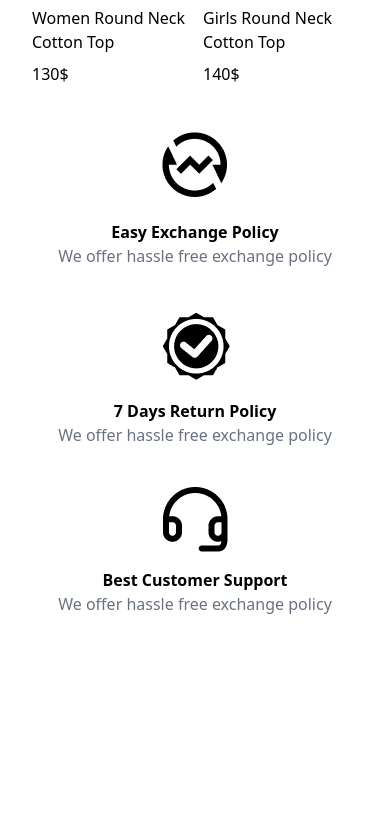
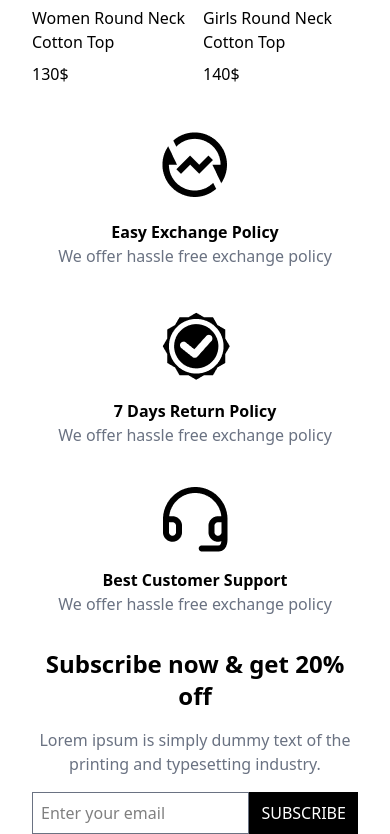
Before and after one commit to SalahHubb/forever-ecommerce, a React (Vite) app in the folder client/: page / in a window 390 px wide. Shown: the part 3181-4015 px from the top of the page. Before the commit the page ends 3797 px from the top, so only its background shows below. Built offline with nearby package versions, Linux system fonts and the light colour scheme.

Commit message:
Add a responsive a news letter section

```diff
--- /dev/null
+++ b/client/src/components/NewsLetter.jsx
@@ -0,0 +1,29 @@
+import React from "react";
+
+const NewsLetter = () => {
+  return (
+    <div className="flex justify-center mt-8">
+      <div className="flex flex-col space-y-4 items-center">
+        <div className="text-2xl font-bold text-center">
+          Subscribe now & get 20% off
+        </div>
+        <p className="text-center text-gray-500">
+          Lorem ipsum is simply dummy text of the printing and typesetting
+          industry.
+        </p>
+        <form className="self-stretch">
+          <input
+            type="email"
+            placeholder="Enter your email"
+            className="border-1 p-2 border-gray-500 w-2/3"
+          />
+          <button className="bg-black text-white text-center h-1/1 w-1/3">
+            SUBSCRIBE
+          </button>
+        </form>
+      </div>
+    </div>
+  );
+};
+
+export default NewsLetter;
--- a/client/src/pages/Home.jsx
+++ b/client/src/pages/Home.jsx
@@ -1,10 +1,8 @@
-import React from "react";
-import { products } from "../assets/frontend_assets/assets";
-import { assets } from "../assets/frontend_assets/assets";
 import Hero from "../components/Hero";
 import LatestCollection from "../components/LatestCollection";
 import BestSellers from "../components/BestSellers";
 import Policies from "../components/Policies";
+import NewsLetter from "../components/NewsLetter";
 
 const Home = () => {
   return (
@@ -13,6 +11,7 @@ const Home = () => {
       <LatestCollection />
       <BestSellers />
       <Policies />
+      <NewsLetter />
     </div>
   );
 };
```
